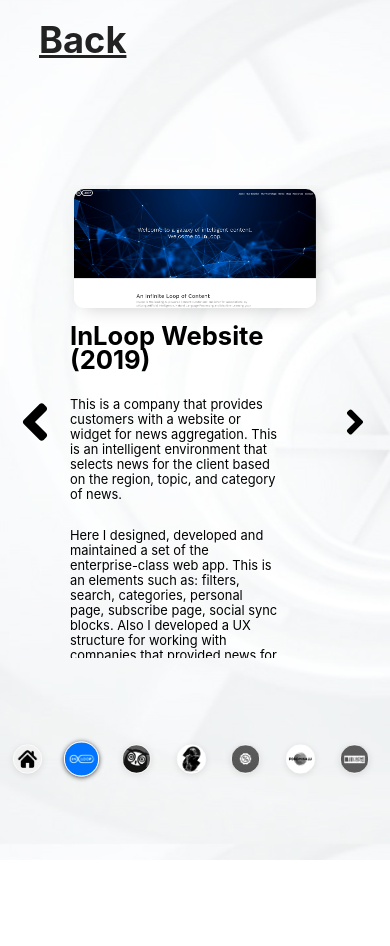
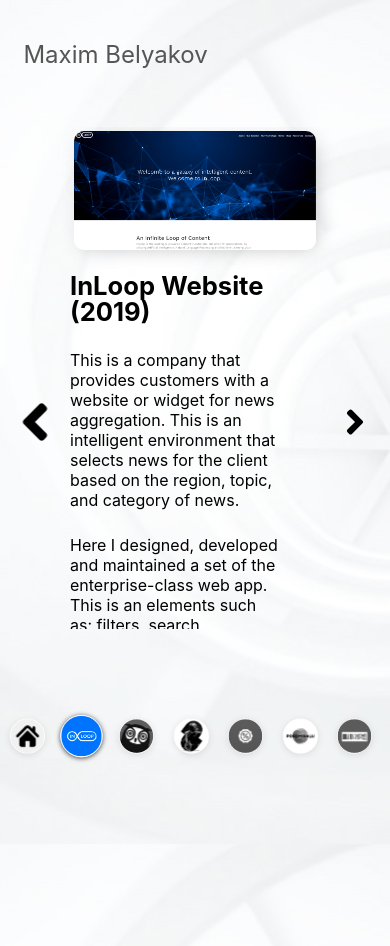
Before and after one commit to maxim-belyakov/belyakov.site, a React (Create React App) app: page /portfolio in a window 390 px wide. Shown: the top 946 px of the page. Before the commit the page ends 860 px from the top, so only its background shows below. Built offline with nearby package versions, Linux system fonts and the light colour scheme.

Commit message:
JSON and styles

```diff
--- a/src/JSON/projectsData.json
+++ b/src/JSON/projectsData.json
@@ -4,9 +4,9 @@
             "id": 1,
             "name": "About me",
             "description": [
-                "I was born in Moscow in 1995. Since my first years, I spent a lot of time in creative work: drawing, gluing, modeling. When my family bought a computer, I began to spend a lot of time on it. In the 8th grade I realised that I wanted to connect my life with programming and went with a tutor to learn my first programming language.",
-                "I graduated from Moscow Industrial University in 2016 as a Bachelor of Computer Science and at this time already worked in my first company as Web Developer. That was just the start as I had to keep improving myself as the industry moved forward. A very welcome challenge! After a 6 months I began work in Cultural service Inc. as Junior Developer and finished after 2,5 yers as Head of Frontend. When I realised that I want to connect my life with my routes and went to Israel. Here I found the startup InLoop and working here as Senior Frontend Developer and responsible for the entire frontend side of the project.",
-                "My philosophy is making things when it can really help people. I trying to build digital products that are intuitive, accessible, beautiful, and fun. Helping start-ups, small businesses, and agencies achieve high-quality websites and exceptional user experience."
+                "I was born in Moscow in 1995. Since my first years, I spent a lot of time in creative work: drawing, gluing, modeling. When my family bought a computer, I began to spend a lot of time on it. In the 8th class, I realized that I wanted to connect my life with programming and went with a tutor to learn my first programming language.",
+                "I graduated from Moscow Industrial University in 2016 as a Bachelor of Computer Science and at this time already worked in my first company as a Web Developer. That was just the start as I had to keep improving myself as the industry moved forward. A very welcome challenge! After 6 months I began work in Cultural service Inc. as Junior Developer and finished after 2,5 years Head of Frontend. When I realized that I want to connect my life with my routes and went to Israel. Here I found the startup InLoop and working here as Senior Frontend Developer and responsible for the entire frontend side of the project.",
+                "My philosophy is to create things when it can really help people. I trying to build digital products that are intuitive, accessible, beautiful, and fun. Helping start-ups, small businesses, and agencies achieve high-quality websites and exceptional user experience."
             ],
             "imgs": [
                 "1-about-me/me.png"
@@ -119,7 +119,7 @@
             "id": 5,
             "name": "Admin panel for Cultural service LLC (2017)",
             "description": [
-                "This is an environment for site owners who can earn extra money on their resources by selling tickets to the best cultural and entertainment events. Here I designed and developed from scrutch the whole project. It allows you to control customer purchases via promo codes, ref-codes for routing ad links, and custom styles for header, footer, and main widget elements. You can also view statistics with charts for orders placed, sales turnover, discounts, bonuses, and the internal currency of the site in your account. Statistics can be uploaded to XML and CSV files."
+                "This is an environment for site owners who can earn extra money on their resources by selling tickets to the best cultural and entertainment events. Here I designed and developed from scratch the whole project. It allows you to control customer purchases via promo codes, ref-codes for routing advertisement links, and custom styles for header, footer, and main widget elements. You can also view statistics with charts for orders by unique source, sales turnover, discounts, bonuses, and the internal currency of the site in your account. Statistics can be uploaded to XML and CSV files."
             ],
             "imgs": [
                 "5-partners-ponominalu-2017/1.png"
@@ -145,7 +145,7 @@
             "id": 6,
             "name": "Ponominalu Website (2016)",
             "description": [
-                "This is the old version of WebSite Cultural Service. Here I developed events-list block, slider for general page and badget for buy items, the feedback page and info-pages with information."
+                "This is the old version of WebSite Cultural Service. Here I developed events-list block, implement tags, slider for general page, shopping cart for purchasing, the feedback page and error pages."
             ],
             "imgs": [
                 "6-ponominalu-2016/1.png"
@@ -175,7 +175,7 @@
             "id": 8,
             "name": "chitai-gorod.ru",
             "description": [
-                "This is the service for selling books and audiobook and WebApp for reading and listening to the purchased library. Here I have developed the purchase page directly, redesigned the shopping cart and the block for displaying news."
+                "This is the service for selling books and audiobooks and WebApp for reading and listening to the purchased library. Here I have developed the purchase page directly, redesigned the shopping cart and the block for displaying news."
             ],
             "imgs": [
                 "8-chitai-gorod-2015/1.png"
--- a/src/components/Portfolio.js
+++ b/src/components/Portfolio.js
@@ -13,11 +13,9 @@
 
     return(
         <div className="Portfolio">
-            <main className="Portfolio_back">
-                <h2 className="check">
-                    <Link to="/">Back</Link>
-                </h2>
-            </main>
+            <div className="Portfolio_back">
+                <Link className="Portfolio_backButton line" to="/">Maxim Belyakov</Link>
+            </div>
 
             <div class="Portfolio_projects">
                 <CarouselProvider
@@ -35,7 +33,7 @@
                     <Slider
                         className="slider"
                         classNameTray="carouselTray"
-                        moveThreshold={0.01}
+                        moveThreshold={0.2}
                         >
                         {projects.map((project, i) => (
                             <Slide
--- a/src/scss/app.scss
+++ b/src/scss/app.scss
@@ -164,12 +164,13 @@
 /* Links */
 
 a {
+  transition: .2s ease;
   color: #222;
-}
 
-a:hover,
-  a:focus {
-  color: #00baff;
+  &:hover,
+  a:focus{
+    color: #00baff;
+  }
 }
 
 /* Socials */
@@ -219,10 +220,6 @@
     line-height: 4.1vw;
   }
 
-  p {
-    font-size: 3.3vw;
-  }
-
   main {
     margin: 0 10vw;
     width: calc(100% - 20vw);
@@ -233,8 +230,8 @@
   }
 
   .socials a {
-    width: 9vw!important;
-    height: 9vw!important;
+    width: 8.9vw!important;
+    height: 8.9vw!important;
     margin-right: 2.2vw;
   }
 }
--- a/src/scss/portfolio.scss
+++ b/src/scss/portfolio.scss
@@ -1,12 +1,15 @@
-$dark: #373737;
-$light: #f4f4f4;
-$white: #fefefe;
-$highlight1: #c0b283;
-$highlight2: #dcd0c0;
-$font-size--large-headline--mobile: 4rem;
-$font-size--large-headline--desktop: 4.8rem;
-$font-size--large-text--mobile: 1.6rem;
-$font-size--large-text--desktop: 2rem;
+
+$gray: #555;
+$white: #fff;
+$colorSky: #00baff;
+
+$headerH: 15%;
+$mainH: 85%;
+
+$sliderH: 70%;
+$buttonsH: 30%;
+
+$animate: all 0.2s ease-in-out;
 
 $buttonsImgs:
   '/buttons/1.png',
@@ -24,31 +27,64 @@
 }
 
 .Portfolio_back {
-  height: 20%;
+	height: calc(15% - 40px);
+	width: 88%;
+	margin: 40px auto 0;
+}
+
+.Portfolio_backButton {
+  text-decoration: none;
+  font-size: 1.5rem;
+  color: $gray;
+	transition: $animate;
+  position: relative;
+  &:hover{
+    cursor: pointer;
+    color: $gray;
+  }
+
+  &:before,
+  &:after {
+	content: "";
+    position: absolute;
+    bottom: -10px;
+    width: 0px;
+    height: 5px;
+    margin: 5px 0 0;
+    transition: $animate;
+    transition-duration: 0.5s;
+    opacity: 0;
+    background-color: $colorSky;
+    left: 0;
+  }
+
+  &:hover:before,
+  &:hover:after{
+    width: 100%;
+    opacity: 1;
+  }
 }
 
 .Portfolio_projects {
-  height: 80%;
+  height: $mainH;
   overflow: hidden;
 }
 
-.carousel {
+.Portfolio_carousel {
   height: 100%;
   overflow: hidden;
-}
-
-.slider {
-  height: 70%;
-  outline: none;
-  overflow-x: hidden;
-  overflow-y: hidden;
-  // overflow-y: auto;
 }
 
 .carouselTray {
   transition: transform .5s;
   transition-timing-function: cubic-bezier(.645,.045,.355,1);
   will-change: transform;
+}
+
+.slider {
+  height: $sliderH;
+  outline: none;
+  overflow: hidden;
 }
 
 .slide {
@@ -66,7 +102,7 @@
   padding: 0 70px;
 }
 
-.slideContent_name{
+.slideContent_name {
   font-size: 1.6rem;
 }
 
@@ -121,7 +157,7 @@
   border-radius: 4px;
   font-size: 1rem;
   text-align: center;
-  color: #fff;
+  color: $white;
   padding: 3px 7px 5px;
   line-height: normal;
 }
@@ -169,7 +205,7 @@
 // controllButtons
 
 .controllButtons {
-  height: 30%;
+  height: $buttonsH;
   bottom: 0;
 }
 
@@ -183,6 +219,10 @@
   background: unset;
   border: unset;
   outline: none;
+
+  &:hover {
+    transform: scale(1.5, 1.5);
+  }
 }
 
 .controllButtons_right {
@@ -195,6 +235,10 @@
   background: unset;
   border: unset;
   outline: none;
+
+  &:hover {
+    transform: scale(1.5, 1.5);
+  }
 }
 
 .controllButtons_numbers {
@@ -226,19 +270,19 @@
   width: 7%;
   height: 7vw;
   transform: scale(0.75, 0.75);
-  border-radius: 5vw;
+  border-radius: 100px;
   box-shadow: 0 2px 10px rgba(0, 0, 0, 0.1);
   transition-duration: 0.2s;
-  border: 0.3vw solid #fff;
+  border: 0.3vw solid $white;
   -webkit-filter: grayscale(100%); /* Safari 6.0 - 9.0 */
   filter: grayscale(100%);
   outline: none;
   background-size: cover;
-}
 
-.carousel__dot:hover {
-  filter: grayscale(0%);
-  transition-duration: 0.2s;
+  &:hover {
+    filter: grayscale(0%);
+    transition-duration: 0.2s;
+  }
 }
 
 .carousel__dot--selected {
@@ -254,33 +298,39 @@
   transition-duration: 0.4s;
 }
 
-.controllButtons_left:hover .controllButtons_icon {
-  transform: scale(1.5, 1.5);
-}
-
-.controllButtons_right:hover .controllButtons_icon {
-  transform: scale(1.5, 1.5);
-}
-
 @media screen and (max-width: 900px) {
   .slider{
     overflow-y: auto;
   }
+
   .slideContent {
     display: block;
   }
+
   .slideContent_picture {
     max-height: 300px;
   }
+
   .carousel__dot {
-    margin: 0 2%;
-    width: 10%;
-    height: 10vw;
+    margin: 0 1%;
+    width: 12%;
+    height: 12vw;
   }
+
   .slideContent_picturesSlider {
     margin: 1vw;
   }
+
+  .meText .slideContent_picture {
+    position: static;
+  }
+
+  .meText .slideContent_name {
+    margin-top: 5vw;
+  }
+
   .slideContent_name {
-    margin-top: 3vw;
+    margin-top: 5vw;
+    line-height: 6.5vw;
   }
 }
```
